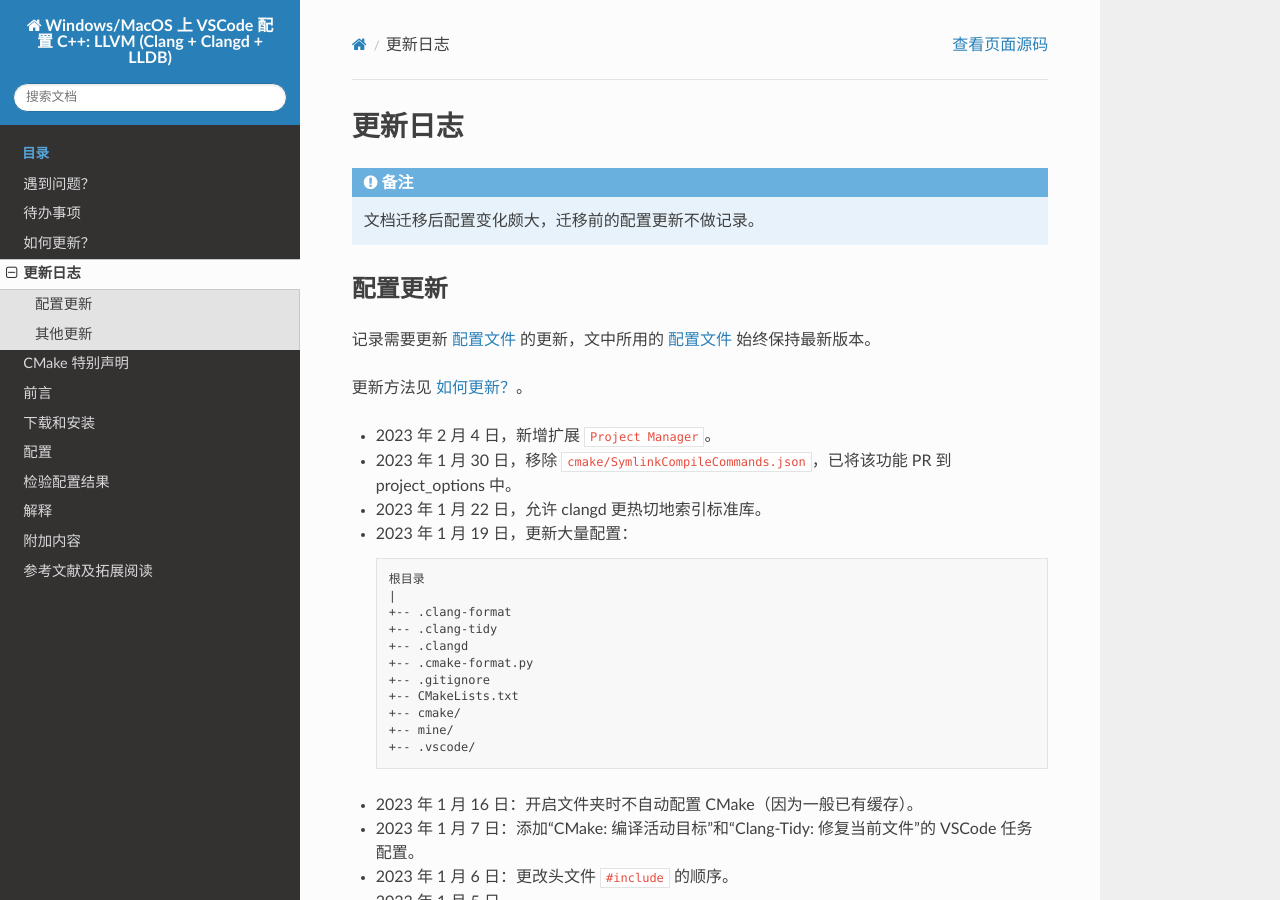
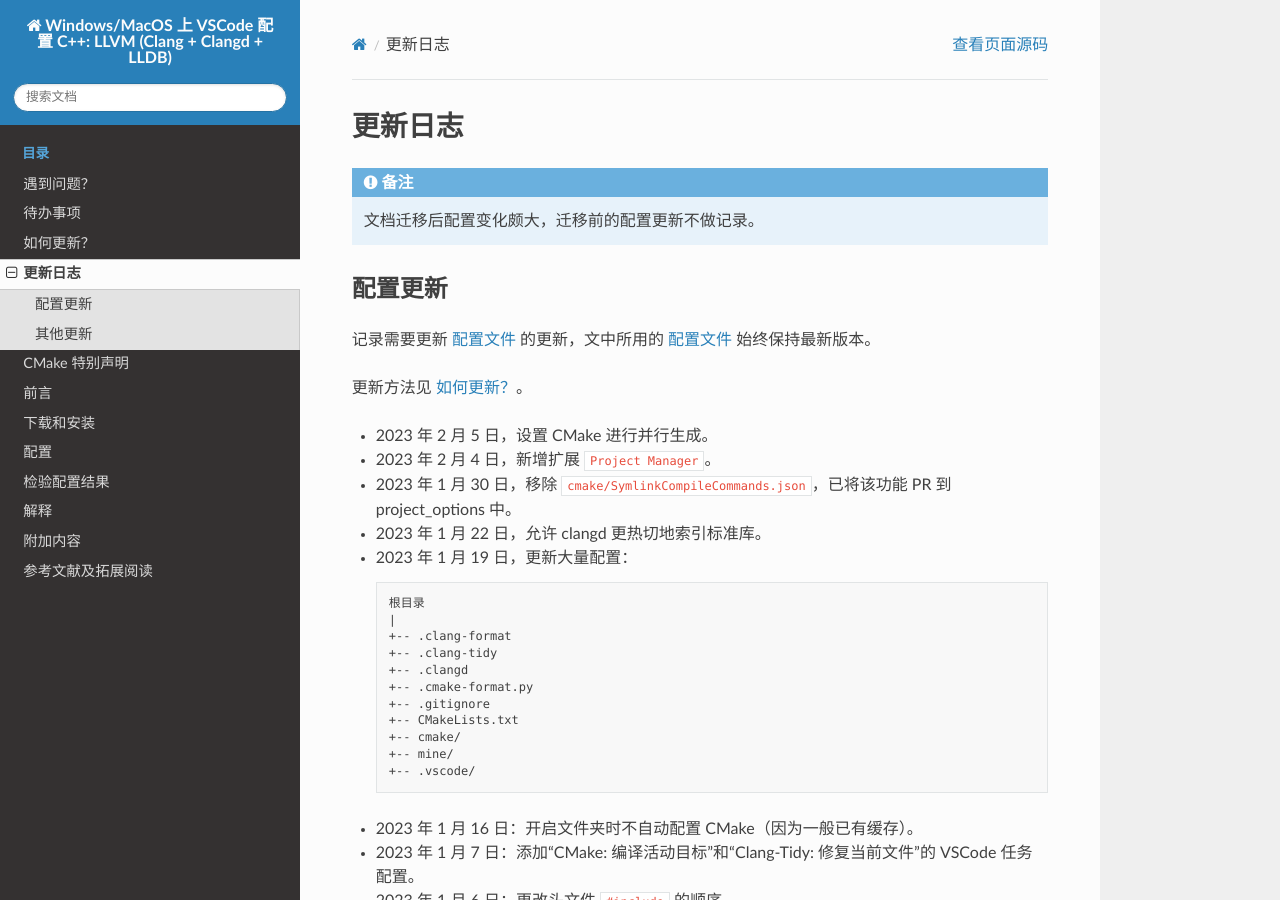
Before and after one commit to FeignClaims/vscode_cpp_starter, a Sphinx documentation site: the page built from docs/source/update_notes.rst, in a window 1280 px wide and 900 px high. Built offline with Sphinx 7.4.7 and the Read the Docs theme 2.0.0, drawn with Linux system fonts in a browser that asks for light colours.

Commit message:
设置 CMake 进行并行生成

```diff
--- a/docs/source/update_notes.rst
+++ b/docs/source/update_notes.rst
@@ -14,6 +14,7 @@
 
 更新方法见 :doc:`how_to_update`。
 
+- 2023 年 2 月 5 日，设置 CMake 进行并行生成。
 - 2023 年 2 月 4 日，新增扩展 ``Project Manager``。
 - 2023 年 1 月 30 日，移除 ``cmake/SymlinkCompileCommands.json``，已将该功能 PR 到 project_options 中。
 - 2023 年 1 月 22 日，允许 clangd 更热切地索引标准库。
```
Also changed, not shown: 1 other file.
